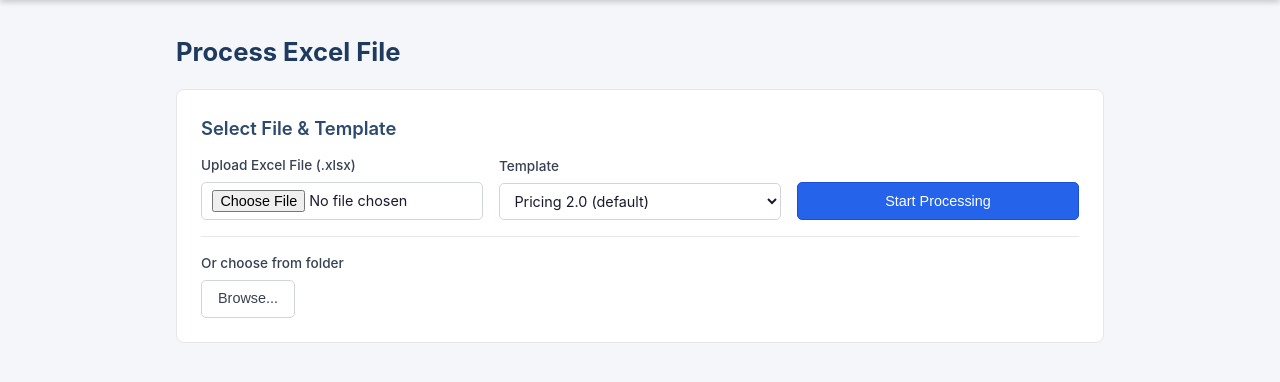
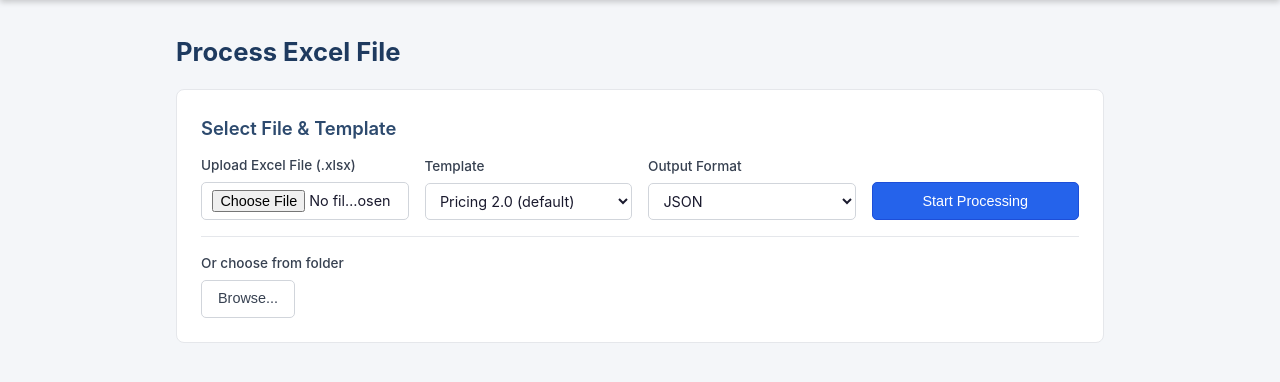
Before and after one commit to hardex/Excel2db, a FastAPI app: page /process in a window 1280 px wide. Shown: the part 52-434 px from the top of the page. Run offline with FastAPI, Linux system fonts and the light colour scheme.

Commit message:
csv added

```diff
--- a/app/routes/processing.py
+++ b/app/routes/processing.py
@@ -124,6 +124,7 @@ async def start_processing(
     template_code: str = Form(...),
     template_version: str = Form(...),
     selected_file_path: str = Form(""),
+    output_format: str = Form("json"),
 ):
     dest = None
     file_path = None
@@ -174,9 +175,14 @@ async def start_processing(
     # Validate
     errors = validate_fields(active_fields, extracted)
 
+    fmt = output_format.strip().lower()
+    if fmt not in ("json", "csv"):
+        fmt = "json"
+
     session = {"source_filename": source_filename}
     session["template_code"] = template_code
     session["template_version"] = template_version
+    session["output_format"] = fmt
     session["extracted"] = extracted
     session["validation_errors"] = errors
     session["corrections"] = {}
@@ -188,7 +194,7 @@ async def start_processing(
 
     # All valid — generate output
     final_values = _build_final_values(session)
-    output_path = generate_output(source_filename, final_values)
+    output_path = generate_output(source_filename, final_values, fmt)
     session["output_path"] = output_path
     logger.info("Processing completed: status=success")
 
@@ -318,7 +324,8 @@ async def submit_corrections(request: Request):
     # All valid — generate output
     final_values = _build_final_values(session)
     source_filename = session["source_filename"]
-    output_path = generate_output(source_filename, final_values)
+    fmt = session.get("output_format", "json")
+    output_path = generate_output(source_filename, final_values, fmt)
     session["output_path"] = output_path
     logger.info("Processing completed: status=success")
 
@@ -334,11 +341,16 @@ async def result_page(request: Request):
         return _redirect("/process", "No result available — please process a file first", "error")
 
     output_path = session["output_path"]
+    fmt = session.get("output_format", "json")
+    preview = None
     try:
         with open(output_path, encoding="utf-8") as f:
-            json_preview = json.dumps(json.load(f), indent=2)
+            if fmt == "csv":
+                preview = f.read()
+            else:
+                preview = json.dumps(json.load(f), indent=2)
     except Exception:
-        json_preview = None
+        pass
 
     msg = request.query_params.get("msg", "")
     msg_type = request.query_params.get("msg_type", "success")
@@ -349,7 +361,8 @@ async def result_page(request: Request):
         {
             "output_path": output_path,
             "source_filename": session.get("source_filename"),
-            "json_preview": json_preview,
+            "output_format": fmt,
+            "preview": preview,
             "msg": msg,
             "msg_type": msg_type,
         },
@@ -366,8 +379,10 @@ async def download_output(request: Request):
     if not Path(output_path).exists():
         return _redirect("/process/result", "Output file not found on disk", "error")
 
+    fmt = session.get("output_format", "json")
+    media = "text/csv" if fmt == "csv" else "application/json"
     return FileResponse(
         path=output_path,
         filename=Path(output_path).name,
-        media_type="application/json",
+        media_type=media,
     )
--- a/app/templates/process.html
+++ b/app/templates/process.html
@@ -32,6 +32,13 @@
         {% else %}
         <p class="hint">No templates available. <a href="/templates/new">Create one first</a>.</p>
         {% endif %}
+      </div>
+      <div class="form-group">
+        <label for="output_format">Output Format</label>
+        <select id="output_format" name="output_format">
+          <option value="json">JSON</option>
+          <option value="csv">CSV</option>
+        </select>
       </div>
       {% if all_templates %}
       <div class="form-group" style="align-self: flex-end;">
--- /dev/null
+++ b/outputs/RBI Group.csv
@@ -0,0 +1,2 @@
+ClientName,OpportunityID,qtrBeginning,qtrEnding,DealTerm,CompanyOverview,AlignmentGoals
+RBI group ,OPP-000989103,2026-10-01 00:00:00,2031-09-30 00:00:00,5,"RBI Group, a traditional bank serving clients across multiple markets with ~7.5 million retail customers, aims to stay competitive in consumer payments. Visa made a proactive offer in FY25 to drive and support early adoption of Visa Direct to card (OCT & AFT) and Visa+ origination for consumer usecases like remittance and top ups. RBI has since provided an updated forecast and requested increased fixed support for development in FY26 and commercial rollout in FY27. The renewed proposal is designed to meet client demand, lock in solution launches across markets, drive XB performance. With this contract we'd win volume from and grow against Wise, Paypal, WeRo etc. ","This approach aligns with Visa's strategic corporate goals and FY26 / FY27 scorecard by securing Visa Direct's origination penetration in the banking segment and expanding the adoption of Visa Direct value-added services such as Visa+,  driving improved user experiences and driving usage.  Additionally, selling Visa Direct (to Card) supports Visa's goal to diversify revenues beyond traditional consumer payments."
```
Also changed, not shown: app/services/output_service.py (+21 -7 lines), app/templates/result.html (+4 -4 lines), 2 other files.
